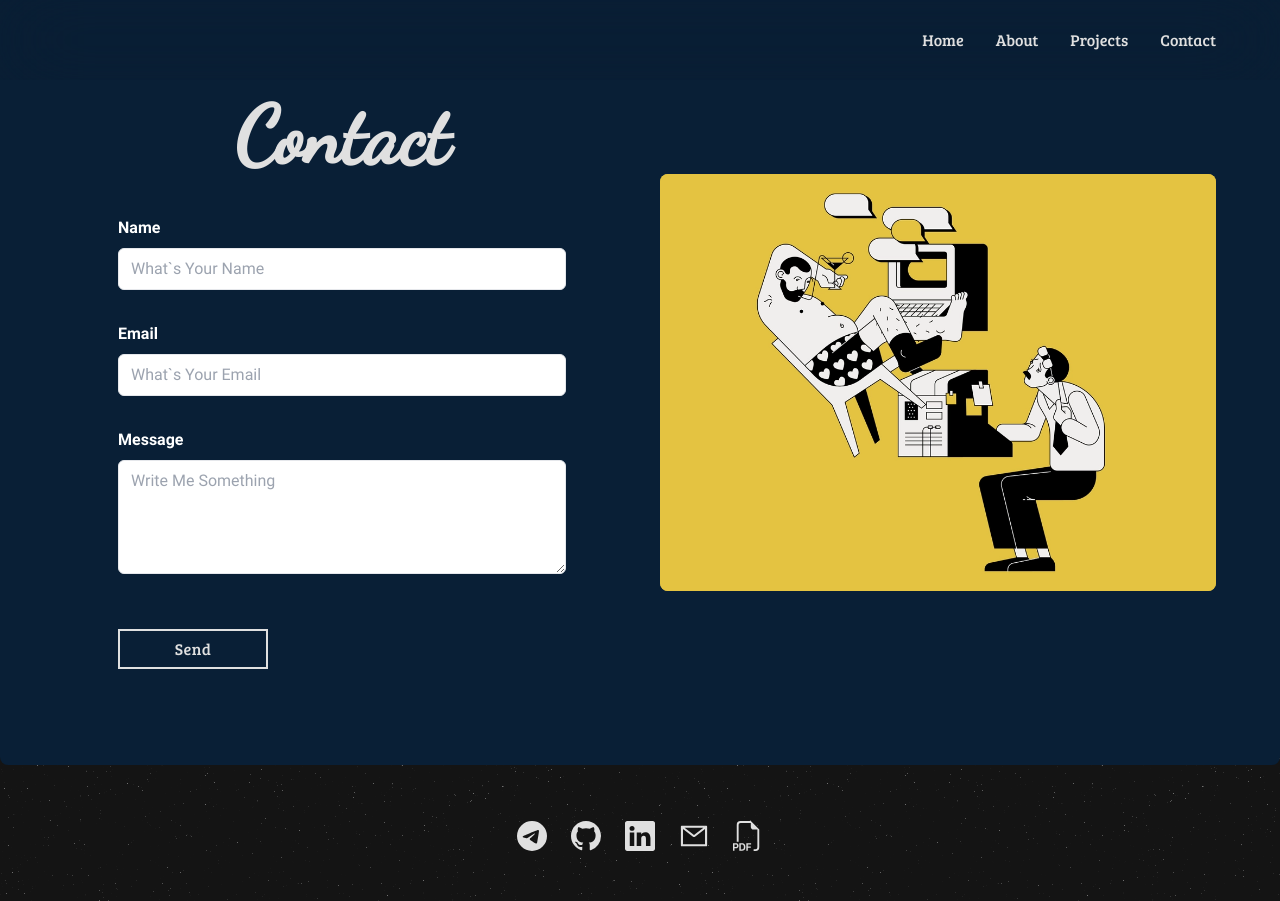
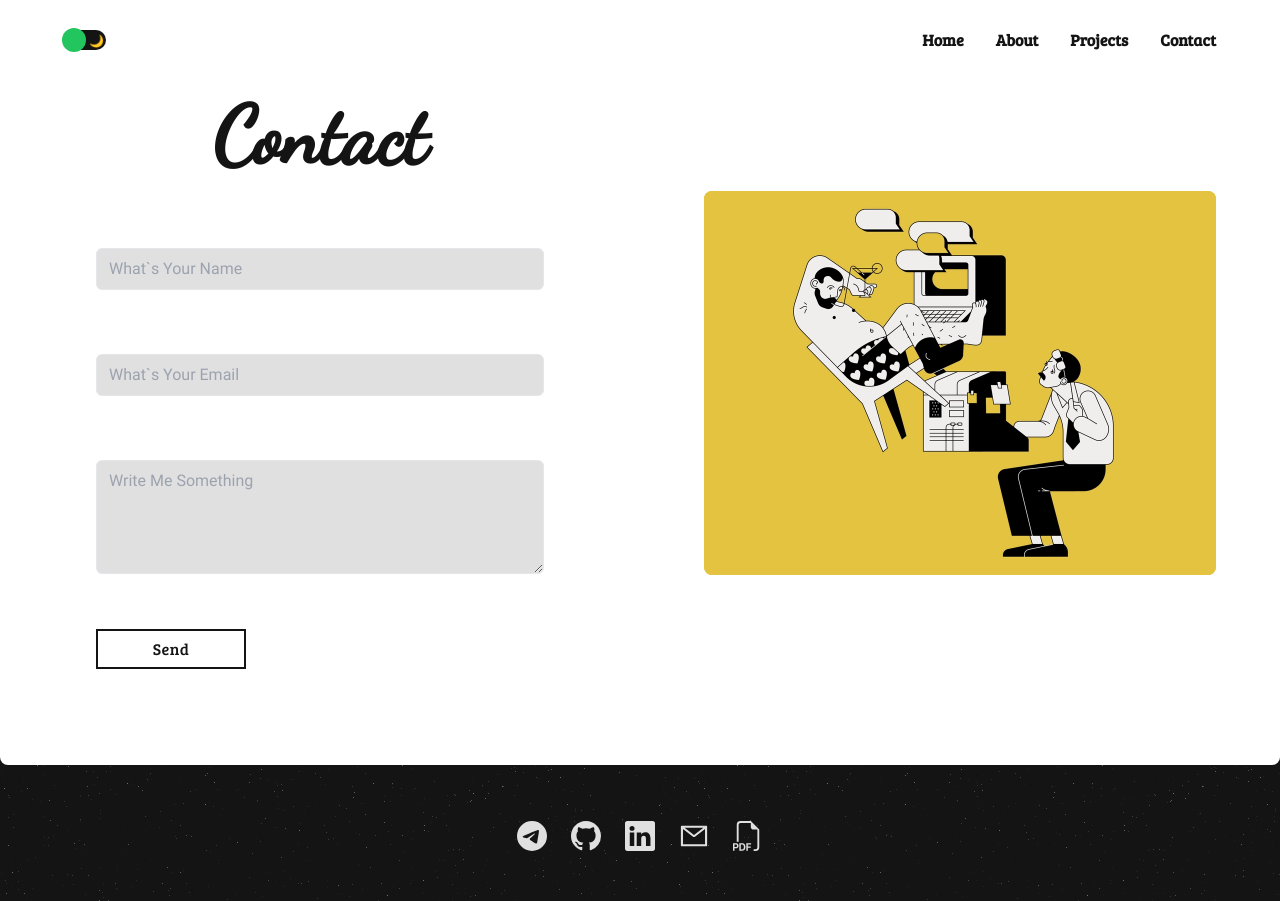
Before and after one commit to stpkkk/Next.js-stpkkk-portfolio, a Next.js app: page /contact in a window 1280 px wide. Built offline with nearby package versions, Linux system fonts and the light colour scheme.

Commit message:
ToggleTheme implementation

```diff
--- a/app/contact/page.tsx
+++ b/app/contact/page.tsx
@@ -9,7 +9,7 @@ export const metadata = {
 
 const ContactPage: React.FC = () => {
   return (
-    <div className="page_wrapper md:flex_center gap-10 relative">
+    <div className="page_wrapper justify-between md:flex_center gap-32 relative">
       <div className="flex-1 w-full">
         <h1 className="head_text text-center">Contact</h1>
         <ContactForm />
--- a/app/layout.tsx
+++ b/app/layout.tsx
@@ -1,6 +1,7 @@
+import "@styles/globals.css";
 import { Footer } from "@components/Footer";
 import Nav from "@components/Nav";
-import "@styles/globals.css";
+import { Providers } from "./providers";
 
 export const metadata = {
   title: "Stepanov Igor",
@@ -12,9 +13,11 @@ const RootLayout = ({ children }: { children: React.ReactNode }) => {
   return (
     <html lang="en" suppressHydrationWarning={true}>
       <body>
-        <Nav />
-        {children}
-        <Footer />
+        <Providers>
+          <Nav />
+          {children}
+          <Footer />
+        </Providers>
       </body>
     </html>
   );
--- /dev/null
+++ b/app/providers.tsx
@@ -0,0 +1,22 @@
+"use client";
+import React, { ReactNode } from "react";
+import { ThemeProvider } from "next-themes";
+import { useState, useEffect } from "react";
+
+type Props = {
+  children: ReactNode;
+};
+
+export const Providers: React.FC<Props> = ({ children }: Props) => {
+  const [mounted, setMounted] = useState(false);
+
+  useEffect(() => {
+    setMounted(true);
+  }, []);
+
+  if (!mounted) {
+    return <>{children}</>;
+  }
+
+  return <ThemeProvider attribute="class">{children}</ThemeProvider>;
+};
--- a/components/Nav.tsx
+++ b/components/Nav.tsx
@@ -6,6 +6,7 @@ import { usePathname } from "next/navigation";
 import { HiOutlineMenuAlt4 } from "react-icons/hi";
 import { AiOutlineCloseCircle } from "react-icons/ai";
 import { SocialLinks } from "./SocialLinks";
+import { ThemeToggle } from "@components/ThemeToggle";
 
 const navLinks = [
   { path: "/", name: "Home" },
@@ -28,9 +29,9 @@ export const NavMobile: React.FC = () => {
   };
 
   return isMobileMenu ? (
-    <div className="fixed flex_end flex-col z-10 w-screen h-screen bg-bgMobileNavMenu overflow-hidden">
+    <div className="fixed flex_end flex-col z-10 w-screen h-screen dark:bg-bgMobileNavMenu bg-primary overflow-auto touch-auto">
       <button
-        className="flex ml-auto p-4 hover:text-secondary focus:outline-none"
+        className="flex ml-auto p-4 focus:text-secondary focus:outline-none"
         onClick={handleToggleMobileMenu}
         type="button"
       >
@@ -43,7 +44,7 @@ export const NavMobile: React.FC = () => {
             href={link.path}
             as={link.path}
             className={`${
-              pathname === link.path ? "text-secondary" : "text-primary"
+              pathname === link.path ? "text-secondary" : "dark:text-primary"
             }`}
             onClick={handleLinkClick}
           >
@@ -51,16 +52,17 @@ export const NavMobile: React.FC = () => {
           </Link>
         ))}
       </nav>
-      <div className="mt-auto mb-20">
+      <div className="mt-auto mb-20 text-black dark:text-primary">
         <SocialLinks />
       </div>
     </div>
   ) : (
-    <div className="bg-bgContainer flex_end">
+    <div className="flex_between p-4 dark:bg-bgContainer bg-white flex_end text-black dark:text-primary">
+      <ThemeToggle />
       <button
         onClick={handleToggleMobileMenu}
         type="button"
-        className="focus:outline-none flex_end p-4"
+        className="focus:outline-none"
       >
         <HiOutlineMenuAlt4 size={40} />
       </button>
@@ -70,8 +72,11 @@ export const NavMobile: React.FC = () => {
 
 export const NavDesktop: React.FC = () => {
   return (
-    <nav className="mx-auto max-w-[1600px] w-full font-light font-bree ">
-      <ul className="fixed z-40 max-w-[1600px] mx-auto w-full top-0   flex_end flex-wrap gap-8 overflow-hidden backdrop-blur-2xl h-20 bg-black/5 px-16">
+    <nav className="fixed left-1/2 -translate-x-1/2 z-20 flex_between items-center max-w-[1600px] w-full px-16 font-bold font-bree backdrop-blur-2xl bg-black/2">
+      <div className="relative">
+        <ThemeToggle />
+      </div>
+      <ul className="top-0 flex items-center gap-8 h-20">
         {navLinks.map(link => (
           <Link
             key={link.path}
--- a/components/SocialLinks.tsx
+++ b/components/SocialLinks.tsx
@@ -37,7 +37,7 @@ export const SocialLinks: React.FC = () => {
     });
   };
   return (
-    <div className="flex_center space-x-6 text-primary pb-10 ">
+    <div className="flex_center space-x-6 text-primary sm:text-black pb-10 sm:dark:text-primary">
       <ul className="flex_center space-x-6">
         {links.map(link => (
           <Link
--- /dev/null
+++ b/components/ThemeToggle.tsx
@@ -0,0 +1,41 @@
+"use client";
+import { useState, useEffect } from "react";
+import { useTheme } from "next-themes";
+
+export const ThemeToggle = () => {
+  const [mounted, setMounted] = useState(false);
+  const { theme, setTheme } = useTheme();
+
+  useEffect(() => {
+    setMounted(true);
+  }, []);
+
+  useEffect(() => {
+    // Add animation class to the body element when the theme changes
+    document.body.classList.add("theme-transition");
+    setTimeout(() => {
+      document.body.classList.remove("theme-transition");
+    }, 1000);
+  }, [theme]);
+
+  if (!mounted) {
+    return null;
+  }
+
+  return (
+    <div
+      className={`flex justify-between items-center w-[42px] h-[20px] p-[2px] rounded-3xl cursor-pointer ${
+        theme === "dark" ? "bg-primary" : "bg-black"
+      }`}
+      onClick={() => setTheme(theme === "dark" ? "light" : "dark")}
+    >
+      <div className="text-[12px] transition-colors duration-300">☀️</div>
+      <div className="text-[12px] transition-colors duration-300">🌙</div>
+      <div
+        className={`absolute w-6 h-6 rounded-full bg-green-500 transform ${
+          theme === "dark" ? "translate-x-4" : "-translate-x-1"
+        } transition-transform duration-300`}
+      />
+    </div>
+  );
+};
--- a/components/contact/Modal.tsx
+++ b/components/contact/Modal.tsx
@@ -16,7 +16,7 @@ export const Modal: React.FC<ModalProps> = ({ isModal, setIsModal }) => {
       const timeoutId = setTimeout(() => {
         setIsVisible(false);
         setIsModal(false);
-      }, 5000); // Change the timeout to 5000 milliseconds (5 seconds)
+      }, 5000);
       return () => clearTimeout(timeoutId);
     }
   }, [isModal, setIsModal]);
--- a/package.json
+++ b/package.json
@@ -18,6 +18,7 @@
     "eslint": "8.40.0",
     "eslint-config-next": "13.4.1",
     "next": "13.4.1",
+    "next-themes": "^0.2.1",
     "postcss": "8.4.23",
     "react": "18.2.0",
     "react-dom": "18.2.0",
--- a/public/assets/icons/Claw.tsx
+++ b/public/assets/icons/Claw.tsx
@@ -17,11 +17,11 @@ export const Claw: React.FC = () => {
         <g id="Слой_2-2" data-name="Слой 2">
           <polygon
             points="82.71 441.67 49.56 474.48 81.5 511.02 65.11 477.6 82.71 463.18 82.71 441.67"
-            fill="#fff"
+            fill="#7c7878"
           />
           <polygon
             points="82.16 441.67 115.31 474.48 83.37 511.02 99.77 477.6 82.16 463.18 82.16 441.67"
-            fill="#fff"
+            fill="#7c7878"
           />
 
           <polyline
--- a/styles/globals.css
+++ b/styles/globals.css
@@ -38,17 +38,18 @@
 /* Tailwind Styles */
 
 body {
-  @apply min-h-screen bg-[url(../public/assets/icons/bg.svg)] text-primary font-roboto relative after:block after:content-[''] after:h-24 sm:after:content-none;
+  @apply min-h-screen bg-[url(../public/assets/icons/bg.svg)] dark:text-primary text-black font-roboto relative after:block after:content-[''] after:h-24 sm:after:content-none;
 }
+
 .page_wrapper {
-  @apply flex items-center flex-wrap max-w-[1600px] w-full mx-auto py-24 px-16 rounded-b-lg bg-bgContainer mb-10 sm:mb-0 sm:flex md:flex-col sm:px-4 sm:py-6 sm:rounded-none;
+  @apply flex items-center flex-wrap max-w-[1600px] w-full mx-auto py-24 px-16 rounded-b-lg dark:bg-bgContainer bg-white mb-10 sm:mb-0 sm:flex md:flex-col sm:px-4 sm:py-6 sm:rounded-none;
 }
 .head_text {
   @apply text-[80px] leading-none font-dancingScript font-bold mb-10 sm:mb-6 md:text-[50px] sm:leading-tight;
 }
 
 .input {
-  @apply relative w-full px-3 py-2 border text-black focus:outline-secondary rounded-md;
+  @apply relative w-full px-3 py-2 border text-black bg-primary focus:outline-secondary rounded-md;
 }
 
 .desc {
@@ -56,10 +57,10 @@ body {
 }
 
 .line {
-  @apply border border-t-0 border-b-secondary opacity-10 w-full my-20 sm:my-10;
+  @apply border border-t-0 dark:border-b-secondary border-b-black opacity-10 w-full my-20 sm:my-10;
 }
 
-/* FLex */
+/* FLEX */
 .flex_center {
   @apply flex justify-center items-center;
 }
@@ -74,26 +75,6 @@ body {
 
 .flex_between {
   @apply flex justify-between items-center flex-wrap;
-}
-
-/* Modal animation */
-
-.modal {
-  position: fixed;
-  z-index: 40;
-  top: -100%;
-  left: 50%;
-  bottom: 0;
-  transform: translateX(-50%);
-  transition: top 2s ease-out;
-}
-
-.modal-open {
-  top: 25%;
-}
-
-.modal-close {
-  top: -100%;
 }
 
 /* Swiper */
@@ -118,10 +99,15 @@ body {
 }
 
 .btn-border-drawing {
+  box-shadow: inset 0 0 0 2px #141414;
+  color: #141414;
+  transition: color 0.15s 0.15s, border-color 0.15s, width 0.15s, height 0.15s;
+  position: relative;
+}
+
+.dark .btn-border-drawing {
   box-shadow: inset 0 0 0 2px #e0e0e0;
   color: #e0e0e0;
-  transition: color 0.15s 0.15s, border-color 0.15s, width 0.15s, height 0.15s;
-  position: relative;
 }
 
 .btn-border-drawing::before,
@@ -168,3 +154,30 @@ body {
 .btn-border-drawing:hover::after {
   transition-delay: 0s, 0.15s, 0s;
 }
+
+/* ANIMATIONS */
+
+/* Animation On Switching Theme */
+.theme-transition {
+  transition: 2s all ease-in-out;
+}
+
+/* Contact Modal Animation */
+
+.modal {
+  position: fixed;
+  z-index: 40;
+  top: -100%;
+  left: 50%;
+  bottom: 0;
+  transform: translateX(-50%);
+  transition: top 2s ease-out;
+}
+
+.modal-open {
+  top: 25%;
+}
+
+.modal-close {
+  top: -100%;
+}
--- a/tailwind.config.js
+++ b/tailwind.config.js
@@ -1,5 +1,6 @@
 /** @type {import('tailwindcss').Config} */
 module.exports = {
+  darkMode: "class",
   content: [
     "./pages/**/*.{js,ts,jsx,tsx,mdx}",
     "./components/**/*.{js,ts,jsx,tsx,mdx}",
```
Also changed, not shown: 1 other file (tests, documents, lock files or other folders).
